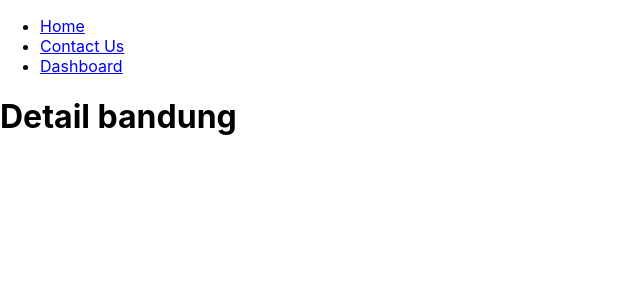
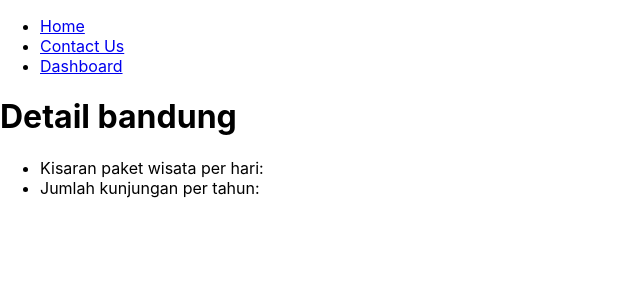
Before and after one commit to ucokfm/wisata, a React (Create React App) app: page /detail/bandung in a window 1280 px wide. Shown: the top 300 px of the page, without its empty margins (0-640 px from the left). Built offline with nearby package versions, Linux system fonts and the light colour scheme.

Commit message:
chore: update template

```diff
--- a/src/pages/detail.tsx
+++ b/src/pages/detail.tsx
@@ -15,6 +15,10 @@ class BaseDetail extends React.Component<Props> {
     return (
       <div>
         <h1>Detail {city}</h1>
+        <ul>
+          <li>Kisaran paket wisata per hari: </li>
+          <li>Jumlah kunjungan per tahun: </li>
+        </ul>
       </div>
     );
   }
```
